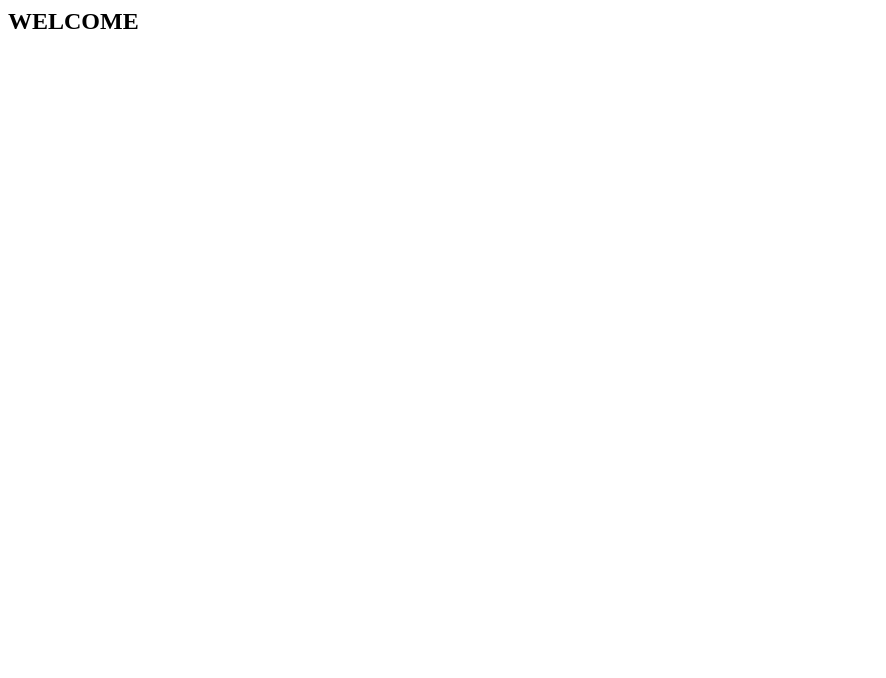
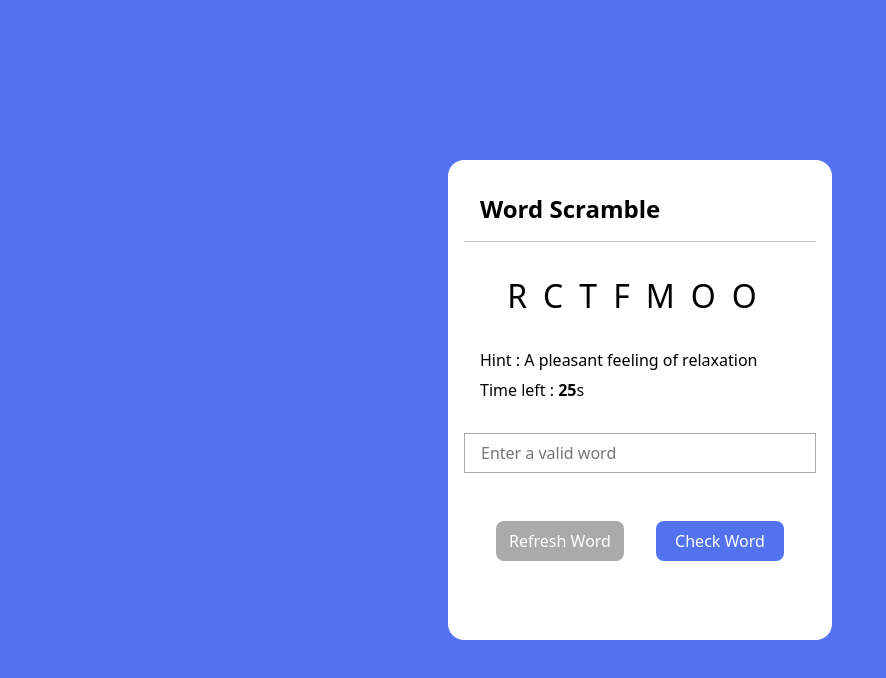
Before and after one commit to s0umalya/Game_Zone, a plain HTML site: page games/WordScramble/word-scramble.html in a window 1280 px wide. Shown: the whole page, without its empty margins (0-886 px from the left). Drawn offline with Linux system fonts and the light colour scheme.

Commit message:
Added Scramble game

```diff
--- a/games/WordScramble/word-scramble.css
+++ b/games/WordScramble/word-scramble.css
@@ -0,0 +1,82 @@
+@import url("https://fonts.googleapis.com/css2?family=Roboto:wght@400;500;700&display=swap");
+
+* {
+  margin: 0;
+  padding: 0;
+  box-sizing: border-box;
+  font-family: system-ui;
+}
+
+body {
+  display: flex;
+  align-items: center;
+  justify-content: center;
+  min-height: 100vh;
+  background-color: #5372f0;
+}
+
+.container {
+  height: 60vh;
+  width: 30vw;
+  background-color: white;
+  border-radius: 1rem;
+  padding: 1rem;
+}
+
+.container h2 {
+  padding: 1rem;
+  border-bottom: 1px solid #ccc;
+}
+
+.content .word{
+    font-size: 2rem;
+    text-align: center;
+    text-transform: uppercase;
+    letter-spacing: 1rem;
+    font-weight: 500;
+    margin: 2rem;
+}
+
+.content .details{
+    margin: 1rem;
+    font-size: 1rem;
+}
+
+.content .hint{
+    margin-bottom: 0.5rem;
+}
+
+.content input{
+    width: 100%;
+    height: 5vh;
+    padding: 0 1rem;
+    font-size: 1rem;
+    border: 1px solid #aaa;
+    margin: 1rem 0 1rem 0;
+    outline: none;
+}
+
+.content .buttons{
+    display: flex;
+    justify-content: space-between;
+    margin: 2rem;
+}
+
+.buttons .prompt-btn{
+    width: 10vw;
+    height: 5vh;
+    border: none;
+    outline: none;
+    font-size: 1rem;
+    color: #ffffff;
+    border-radius: 0.5rem;
+    cursor: pointer;
+}
+
+.buttons #refresh-btn{
+    background-color: #aaa;
+}
+
+.buttons #check-btn{
+    background-color: #5372f0;
+}
--- a/games/WordScramble/word-scramble.html
+++ b/games/WordScramble/word-scramble.html
@@ -1 +1,29 @@
-<h2>WELCOME</h2>
+<!DOCTYPE html>
+<html lang="en">
+<head>
+    <meta charset="UTF-8">
+    <meta http-equiv="X-UA-Compatible" content="IE=edge">
+    <meta name="viewport" content="width=device-width, initial-scale=1.0">
+    <title>Game Zone | Word Scramble</title>
+    <link rel="stylesheet" href="./word-scramble.css">
+    <script src="./words.js" defer></script>
+    <script src="./word-scramble.js" defer></script>
+</head>
+<body>
+    <div class="container">
+        <h2>Word Scramble</h2>
+        <div class="content">
+            <p class="word"></p>
+            <div class="details">
+                <p class="hint">Hint : <span>Place to buy things</span></p>
+                <p class="timer">Time left : <span><b>30</b>s</span></p>
+            </div>
+            <input type="text" placeholder="Enter a valid word">
+            <div class="buttons">
+                <button id="refresh-btn" class="prompt-btn">Refresh Word</button>
+                <button id="check-btn" class="prompt-btn">Check Word</button>
+            </div>
+        </div>
+    </div>
+</body>
+</html>
--- a/games/WordScramble/word-scramble.js
+++ b/games/WordScramble/word-scramble.js
@@ -0,0 +1,55 @@
+const wordText = document.querySelector(".word");
+hintText = document.querySelector(".hint span");
+timerText = document.querySelector(".timer b");
+refreshBtn = document.querySelector("#refresh-btn");
+checkBtn = document.querySelector("#check-btn");
+inputField = document.querySelector("input");
+
+let correctWord, timer;
+
+const initTimer = (maxTime) => {
+  clearInterval(timer);
+  timer = setInterval(() => {
+    if (maxTime > 0) {
+      maxTime--;
+      return (timerText.innerText = maxTime);
+    }
+    clearInterval(timer);
+    alert("OOPS!!!! Time's Up!");
+    initGame();
+  }, 1000);
+};
+
+const initGame = () => {
+  initTimer(30);
+  let randomObj = words[Math.floor(Math.random() * words.length)]; //Getting random object from words Array
+  let wordArray = randomObj.word.split("");
+  for (let i = wordArray.length - 1; i > 0; i--) {
+    let j = Math.floor(Math.random() * (i + 1)); //Getting random numbers
+    [wordArray[i], wordArray[j]] = [wordArray[j], wordArray[i]]; //Swapping values
+  }
+  wordText.innerText = wordArray.join("");
+  hintText.innerText = randomObj.hint;
+  correctWord = randomObj.word.toLocaleLowerCase();
+  inputField.value = "";
+  inputField.setAttribute("maxlength", correctWord.length);
+  console.log(wordArray, randomObj.word);
+};
+initGame();
+
+const checkWord = () => {
+    initGame();
+  let userWord = inputField.value.toLocaleLowerCase();
+  console.log(userWord);
+  if (!userWord) {
+    return alert(`Please enter a word`);
+  }
+  if (userWord !== correctWord) {
+    return alert(`${userWord.toLocaleUpperCase()} is not the correct answer!!!`);
+  }
+  alert(`Congratulations!!! ${userWord.toLocaleUpperCase()} is the correct answer.`);
+
+};
+
+refreshBtn.addEventListener("click", initGame);
+checkBtn.addEventListener("click", checkWord);
--- /dev/null
+++ b/games/WordScramble/words.js
@@ -0,0 +1,94 @@
+const words = [
+    {
+        word: "addition",
+        hint: "The process of adding numbers"
+    },
+    {
+        word: "meeting",
+        hint: "Event in which people come together"
+    },
+    {
+        word: "number",
+        hint: "Math symbol used for counting"
+    },
+    {
+        word: "exchange",
+        hint: "The act of trading"
+    },
+    {
+        word: "canvas",
+        hint: "Piece of fabric for oil painting"
+    },
+    {
+        word: "garden",
+        hint: "Space for planting flower and plant"
+    },
+    {
+        word: "position",
+        hint: "Location of someone or something"
+    },
+    {
+        word: "feather",
+        hint: "Hair like outer covering of bird"
+    },
+    {
+        word: "comfort",
+        hint: "A pleasant feeling of relaxation"
+    },
+    {
+        word: "tongue",
+        hint: "The muscular organ of mouth"
+    },
+    {
+        word: "expansion",
+        hint: "The process of increase or grow"
+    },
+    {
+        word: "country",
+        hint: "A politically identified region"
+    },
+    {
+        word: "group",
+        hint: "A number of objects or persons"
+    },
+    {
+        word: "taste",
+        hint: "Ability of tongue to detect flavour"
+    },
+    {
+        word: "store",
+        hint: "Large shop where goods are traded"
+    },
+    {
+        word: "field",
+        hint: "Area of land for farming activities"
+    },
+    {
+        word: "friend",
+        hint: "Person other than a family member"
+    },
+    {
+        word: "pocket",
+        hint: "A bag for carrying small items"
+    },
+    {
+        word: "needle",
+        hint: "A thin and sharp metal pin"
+    },
+    {
+        word: "expert",
+        hint: "Person with extensive knowledge"
+    },
+    {
+        word: "statement",
+        hint: "A declaration of something"
+    },
+    {
+        word: "second",
+        hint: "One-sixtieth of a minute"
+    },
+    {
+        word: "library",
+        hint: "Place containing collection of books"
+    },
+]
--- a/style.css
+++ b/style.css
@@ -1,4 +1,4 @@
-@import url("https://fonts.googleapis.com/css?family=Open+Sans&display=swap");
+@import url('https://fonts.googleapis.com/css2?family=Roboto:wght@400;500;700&display=swap');
 
 * {
   margin: 0;
```
Also changed, not shown: index.html (+14 -8 lines).
